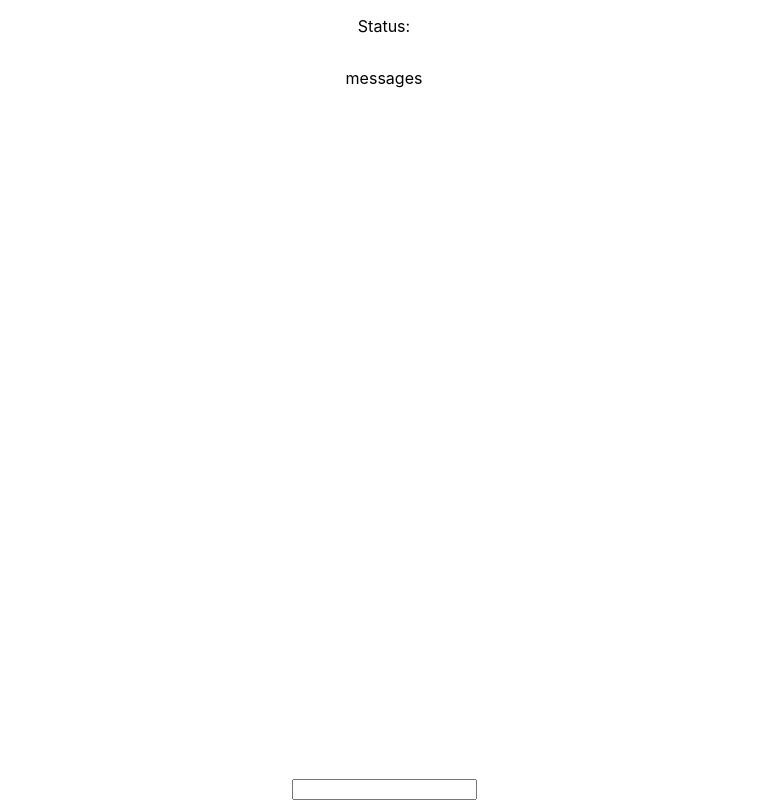
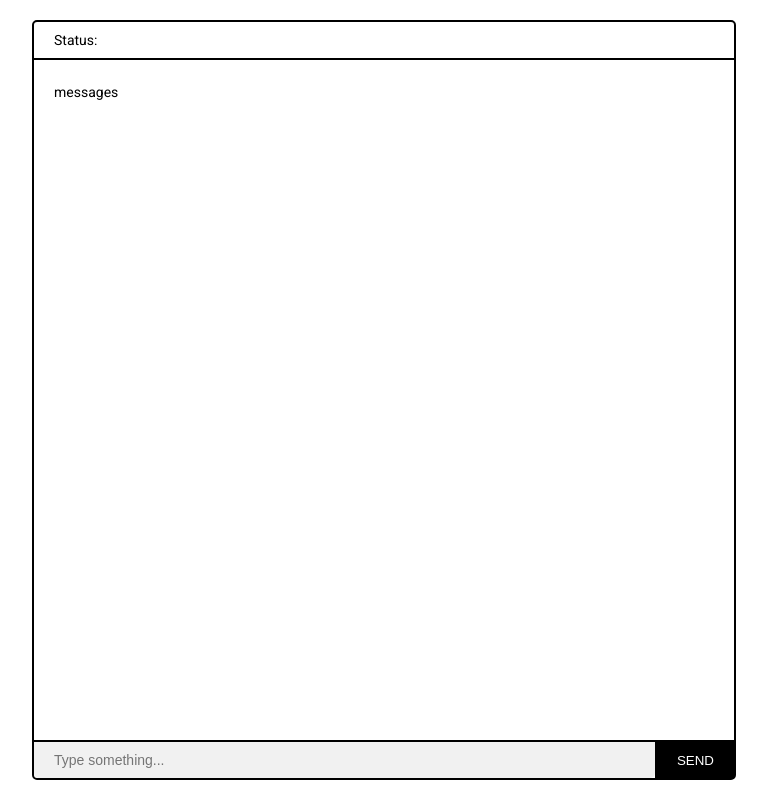
Before and after one commit to uniorunr/websoket-chat, a React (Create React App) app in the folder chat/: page / in a window 1280 px wide. Shown: the whole page, without its empty margins (256-1023 px from the left). Built offline with nearby package versions, Linux system fonts and the light colour scheme.

Commit message:
feat: implement initial markup and styling for chat

```diff
--- a/chat/src/App.scss
+++ b/chat/src/App.scss
@@ -4,4 +4,7 @@
   flex-direction: column;
   justify-content: center;
   align-items: center;
+  width: 100%;
+  max-width: 700px;
+  margin: 0 20px;
 }
--- a/chat/src/components/Input/Input.scss
+++ b/chat/src/components/Input/Input.scss
@@ -2,4 +2,55 @@
   width: 100%;
   display: flex;
   justify-content: center;
+  border: 2px solid black;
+  border-radius: 0 0 5px 5px;
+  font-size: 1.4rem;
+
+  input {
+    border: none;
+    width: 100%;
+    padding: 10px 20px;
+    font-size: 1.4rem;
+    border-radius: 0 0 5px 5px;
+    background: #f1f1f1;
+    outline: none;
+  }
+
+  input:focus {
+    background: #ffffff;
+  }
+
+  input:focus::-webkit-input-placeholder {
+    color:transparent;
+  }
+
+  input:focus:-moz-placeholder {
+    color:transparent;
+  }
+
+  input:focus::-moz-placeholder {
+    color:transparent;
+  }
+
+  input:focus:-ms-input-placeholder {
+    color:transparent;
+  }
+
+  button {
+    background: #000000;
+    border: none;
+    color: #ffffff;
+    text-transform: uppercase;
+    padding: 10px 20px;
+    outline: none;
+    cursor: pointer;
+    border-left: 2px solid black;
+  }
+
+  button:hover {
+    font-weight: 700;
+    background: #ffffff;
+    color: #000000;
+    border-radius: 0 0 5px 0;
+  }
 }
--- a/chat/src/components/Input/Input.tsx
+++ b/chat/src/components/Input/Input.tsx
@@ -4,7 +4,8 @@ import './Input.scss';
 const Input: React.FC = () => {
   return (
     <div className="input-section">
-      <input />
+      <input placeholder="Type something..." />
+      <button type="button">send</button>
     </div>
   );
 };
--- a/chat/src/components/Messages/Messages.scss
+++ b/chat/src/components/Messages/Messages.scss
@@ -3,4 +3,14 @@
   width: 100%;
   display: flex;
   justify-content: center;
+  border-left: 2px solid black;
+  border-right: 2px solid black;
+  font-size: 1.4rem;
+
+  .messages__content {
+    width: 100%;
+    padding: 10px 20px;
+    display: flex;
+    justify-content: flex-start;
+  }
 }
--- a/chat/src/components/Messages/Messages.tsx
+++ b/chat/src/components/Messages/Messages.tsx
@@ -4,7 +4,9 @@ import './Messages.scss';
 const Messages: React.FC = () => {
   return (
     <div className="messages">
-      <p>messages</p>
+      <div className="messages__content">
+        <p>messages</p>
+      </div>
     </div>
   );
 };
--- a/chat/src/components/Status/Status.scss
+++ b/chat/src/components/Status/Status.scss
@@ -2,4 +2,14 @@
   width: 100%;
   display: flex;
   justify-content: center;
+  border: 2px solid black;
+  border-radius: 5px 5px 0 0;
+  font-size: 1.4rem;
+
+  .status__content {
+    width: 100%;
+    padding: 10px 20px;
+    display: flex;
+    justify-content: flex-start;
+  }
 }
--- a/chat/src/components/Status/Status.tsx
+++ b/chat/src/components/Status/Status.tsx
@@ -4,7 +4,9 @@ import './Status.scss';
 const Status: React.FC = () => {
   return (
     <div className="status">
-      <p>Status:</p>
+      <div className="status__content">
+        <span>Status:</span>
+      </div>
     </div>
   );
 };
--- a/chat/src/index.scss
+++ b/chat/src/index.scss
@@ -1,16 +1,20 @@
+@import url('https://fonts.googleapis.com/css?family=Roboto:400,400i,500,700&display=swap');
+
 html, body {
   height: 100%;
+  font-size: 10px;
 
   .root {
-    height: 100%;
+    height: calc(100% - 40px);
+    padding: 20px;
+    display: flex;
+    justify-content: center;
   }
 }
 
 body {
   margin: 0;
-  font-family: -apple-system, BlinkMacSystemFont, 'Segoe UI', 'Roboto', 'Oxygen',
-    'Ubuntu', 'Cantarell', 'Fira Sans', 'Droid Sans', 'Helvetica Neue',
-    sans-serif;
+  font-family: Roboto, "Helvetica Neue", "Apple Color Emoji", Helvetica, Arial, sans-serif;
   -webkit-font-smoothing: antialiased;
   -moz-osx-font-smoothing: grayscale;
 
```
